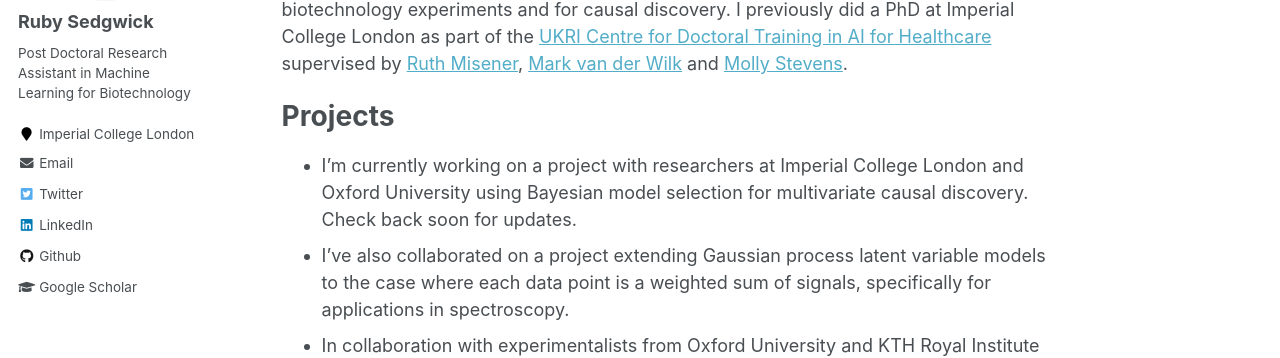
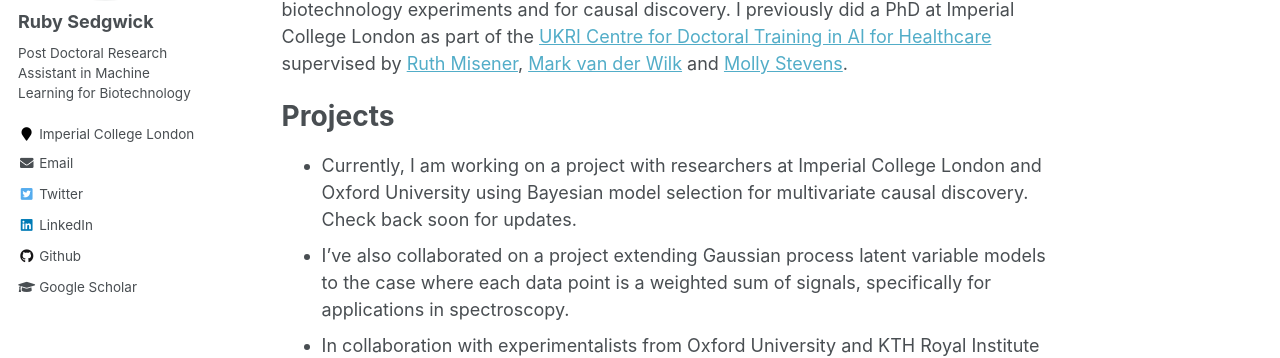
Before and after one commit to RSedgwick/rsedgwick.github.io, a Jekyll site: the page built from _pages/about.md, in a window 1280 px wide and 900 px high. Shown: the part 265-623 px from the top of the window. Built offline with Jekyll 4.4.1, drawn with Linux system fonts in a browser that asks for light colours.

```diff
--- a/_pages/about.md
+++ b/_pages/about.md
@@ -15,7 +15,7 @@ I am a post-doctoral research assistant at Imperial College London interested in
 
 Projects
 ======
-- I'm currently working on a project with researchers at Imperial College London and Oxford University using Bayesian model selection for multivariate causal discovery. Check back soon for updates.
+- Currently, I am working on a project with researchers at Imperial College London and Oxford University using Bayesian model selection for multivariate causal discovery. Check back soon for updates.
 - I've also collaborated on a project extending Gaussian process latent variable models to the case where each data point is a weighted sum of signals, specifically for applications in spectroscopy.
 - In collaboration with experimentalists from Oxford University and KTH Royal Institute of Technology in Sweden, I am working on an integrated machine learning design of experiments approach
  the development of lateral flow tests.
```
